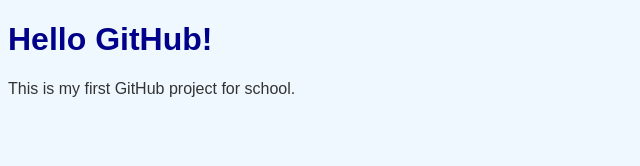
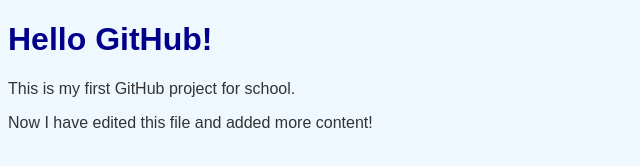
Before and after one commit to aihameyad35-droid/GitHubPractice, a plain HTML site: page index.html in a window 1280 px wide. Shown: the whole page, without its empty margins (0-640 px from the left). Drawn offline with Linux system fonts and the light colour scheme.

Commit message:
Update index.html
Updated index.html with a new paragraph

```diff
--- a/index.html
+++ b/index.html
@@ -9,3 +9,4 @@
     <p>This is my first GitHub project for school.</p>
   </body>
 </html>
+<p>Now I have edited this file and added more content!</p>
```
